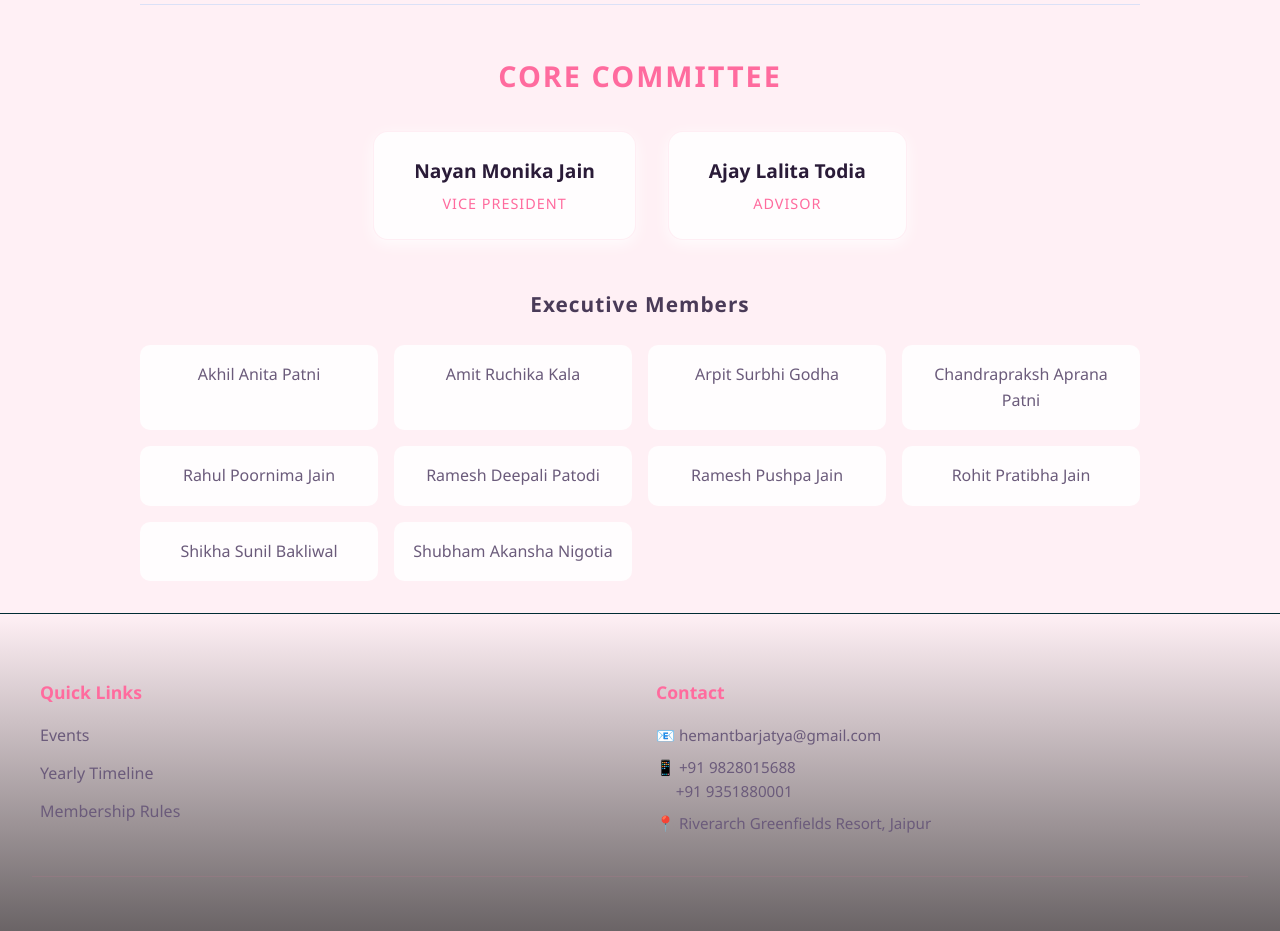
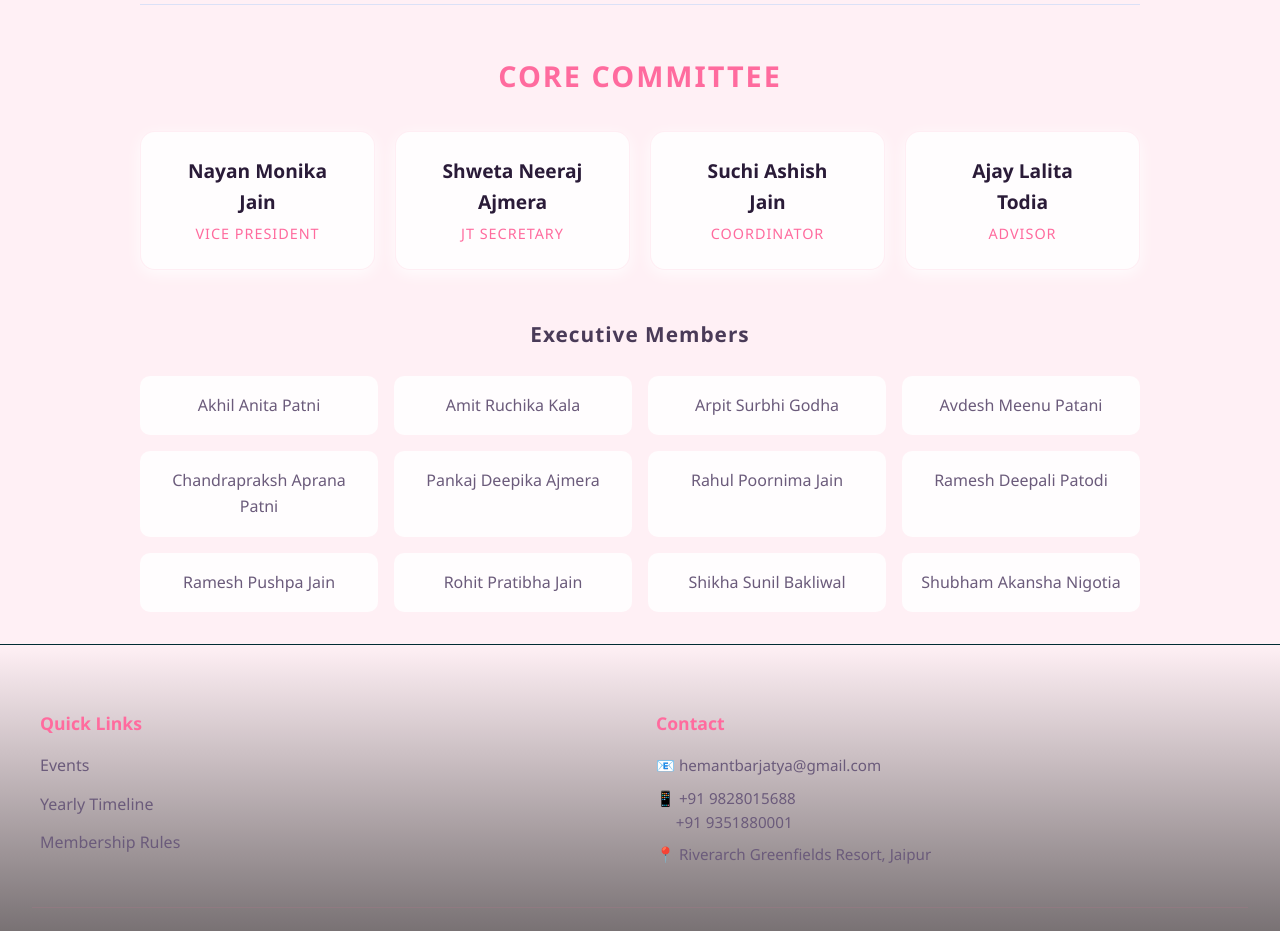
Before and after one commit to YashBarjatya22/JSG-GLORY-POOL-PARTY, a plain HTML site: page index.html in a window 1280 px wide. Shown: the part 8580-9511 px from the top of the page. Drawn offline with nearby package versions, Linux system fonts and the light colour scheme.

Commit message:
Update core committee and executive members roster

```diff
--- a/index.html
+++ b/index.html
@@ -398,10 +398,18 @@
         <div style="margin-top: 4rem; max-width: 1000px; margin-left: auto; margin-right: auto; padding-top: 3rem; border-top: 1px solid var(--shadow-glow);" data-aos="fade-up">
             <h3 style="color: var(--primary-color); font-size: 1.8rem; margin-bottom: 2rem; letter-spacing: 2px;">CORE COMMITTEE</h3>
 
-            <div style="display: flex; justify-content: center; gap: 2rem; margin-bottom: 3rem; flex-wrap: wrap;">
+            <div style="display: grid; grid-template-columns: repeat(auto-fit, minmax(220px, 1fr)); gap: 1.25rem; margin-bottom: 3rem;">
                 <div style="background: var(--glass-bg); border: 1px solid var(--shadow-soft); padding: 1.5rem 2.5rem; border-radius: 15px; box-shadow: 0 4px 15px var(--glass-bg); transition: transform 0.3s;" onmouseover="this.style.transform='translateY(-5px)'" onmouseout="this.style.transform='translateY(0)'">
                     <h4 style="color: var(--heading-color); margin: 0 0 0.3rem 0; font-size: 1.2rem;">Nayan Monika Jain</h4>
                     <p style="color: var(--primary-color); margin: 0; font-size: 0.9rem; text-transform: uppercase; letter-spacing: 1px;">Vice President</p>
+                </div>
+                <div style="background: var(--glass-bg); border: 1px solid var(--shadow-soft); padding: 1.5rem 2.5rem; border-radius: 15px; box-shadow: 0 4px 15px var(--glass-bg); transition: transform 0.3s;" onmouseover="this.style.transform='translateY(-5px)'" onmouseout="this.style.transform='translateY(0)'">
+                    <h4 style="color: var(--heading-color); margin: 0 0 0.3rem 0; font-size: 1.2rem;">Shweta Neeraj Ajmera</h4>
+                    <p style="color: var(--primary-color); margin: 0; font-size: 0.9rem; text-transform: uppercase; letter-spacing: 1px;">Jt Secretary</p>
+                </div>
+                <div style="background: var(--glass-bg); border: 1px solid var(--shadow-soft); padding: 1.5rem 2.5rem; border-radius: 15px; box-shadow: 0 4px 15px var(--glass-bg); transition: transform 0.3s;" onmouseover="this.style.transform='translateY(-5px)'" onmouseout="this.style.transform='translateY(0)'">
+                    <h4 style="color: var(--heading-color); margin: 0 0 0.3rem 0; font-size: 1.2rem;">Suchi Ashish Jain</h4>
+                    <p style="color: var(--primary-color); margin: 0; font-size: 0.9rem; text-transform: uppercase; letter-spacing: 1px;">Coordinator</p>
                 </div>
                 <div style="background: var(--glass-bg); border: 1px solid var(--shadow-soft); padding: 1.5rem 2.5rem; border-radius: 15px; box-shadow: 0 4px 15px var(--glass-bg); transition: transform 0.3s;" onmouseover="this.style.transform='translateY(-5px)'" onmouseout="this.style.transform='translateY(0)'">
                     <h4 style="color: var(--heading-color); margin: 0 0 0.3rem 0; font-size: 1.2rem;">Ajay Lalita Todia</h4>
@@ -414,7 +422,9 @@
                 <div style="padding: 1rem; background: var(--glass-bg); border-radius: 10px; border: 1px solid rgba(255,255,255,0.05); color: var(--muted-text); font-weight: 500; transition: background 0.3s, color 0.3s;" onmouseover="this.style.background='var(--shadow-soft)'; this.style.color='white'" onmouseout="this.style.background='var(--glass-bg)'; this.style.color='#ddd'">Akhil Anita Patni</div>
                 <div style="padding: 1rem; background: var(--glass-bg); border-radius: 10px; border: 1px solid rgba(255,255,255,0.05); color: var(--muted-text); font-weight: 500; transition: background 0.3s, color 0.3s;" onmouseover="this.style.background='var(--shadow-soft)'; this.style.color='white'" onmouseout="this.style.background='var(--glass-bg)'; this.style.color='#ddd'">Amit Ruchika Kala</div>
                 <div style="padding: 1rem; background: var(--glass-bg); border-radius: 10px; border: 1px solid rgba(255,255,255,0.05); color: var(--muted-text); font-weight: 500; transition: background 0.3s, color 0.3s;" onmouseover="this.style.background='var(--shadow-soft)'; this.style.color='white'" onmouseout="this.style.background='var(--glass-bg)'; this.style.color='#ddd'">Arpit Surbhi Godha</div>
+                <div style="padding: 1rem; background: var(--glass-bg); border-radius: 10px; border: 1px solid rgba(255,255,255,0.05); color: var(--muted-text); font-weight: 500; transition: background 0.3s, color 0.3s;" onmouseover="this.style.background='var(--shadow-soft)'; this.style.color='white'" onmouseout="this.style.background='var(--glass-bg)'; this.style.color='#ddd'">Avdesh Meenu Patani</div>
                 <div style="padding: 1rem; background: var(--glass-bg); border-radius: 10px; border: 1px solid rgba(255,255,255,0.05); color: var(--muted-text); font-weight: 500; transition: background 0.3s, color 0.3s;" onmouseover="this.style.background='var(--shadow-soft)'; this.style.color='white'" onmouseout="this.style.background='var(--glass-bg)'; this.style.color='#ddd'">Chandrapraksh Aprana Patni</div>
+                <div style="padding: 1rem; background: var(--glass-bg); border-radius: 10px; border: 1px solid rgba(255,255,255,0.05); color: var(--muted-text); font-weight: 500; transition: background 0.3s, color 0.3s;" onmouseover="this.style.background='var(--shadow-soft)'; this.style.color='white'" onmouseout="this.style.background='var(--glass-bg)'; this.style.color='#ddd'">Pankaj Deepika Ajmera</div>
                 <div style="padding: 1rem; background: var(--glass-bg); border-radius: 10px; border: 1px solid rgba(255,255,255,0.05); color: var(--muted-text); font-weight: 500; transition: background 0.3s, color 0.3s;" onmouseover="this.style.background='var(--shadow-soft)'; this.style.color='white'" onmouseout="this.style.background='var(--glass-bg)'; this.style.color='#ddd'">Rahul Poornima Jain</div>
                 <div style="padding: 1rem; background: var(--glass-bg); border-radius: 10px; border: 1px solid rgba(255,255,255,0.05); color: var(--muted-text); font-weight: 500; transition: background 0.3s, color 0.3s;" onmouseover="this.style.background='var(--shadow-soft)'; this.style.color='white'" onmouseout="this.style.background='var(--glass-bg)'; this.style.color='#ddd'">Ramesh Deepali Patodi</div>
                 <div style="padding: 1rem; background: var(--glass-bg); border-radius: 10px; border: 1px solid rgba(255,255,255,0.05); color: var(--muted-text); font-weight: 500; transition: background 0.3s, color 0.3s;" onmouseover="this.style.background='var(--shadow-soft)'; this.style.color='white'" onmouseout="this.style.background='var(--glass-bg)'; this.style.color='#ddd'">Ramesh Pushpa Jain</div>
```
